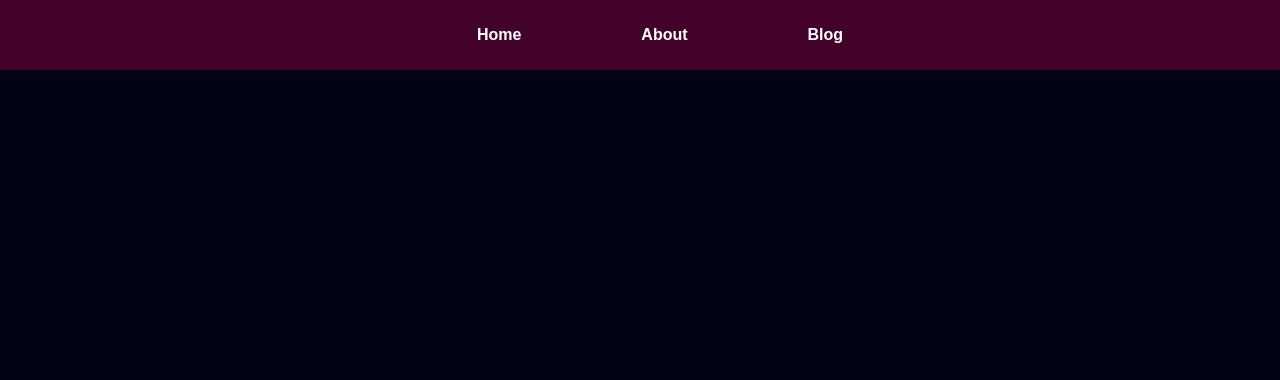
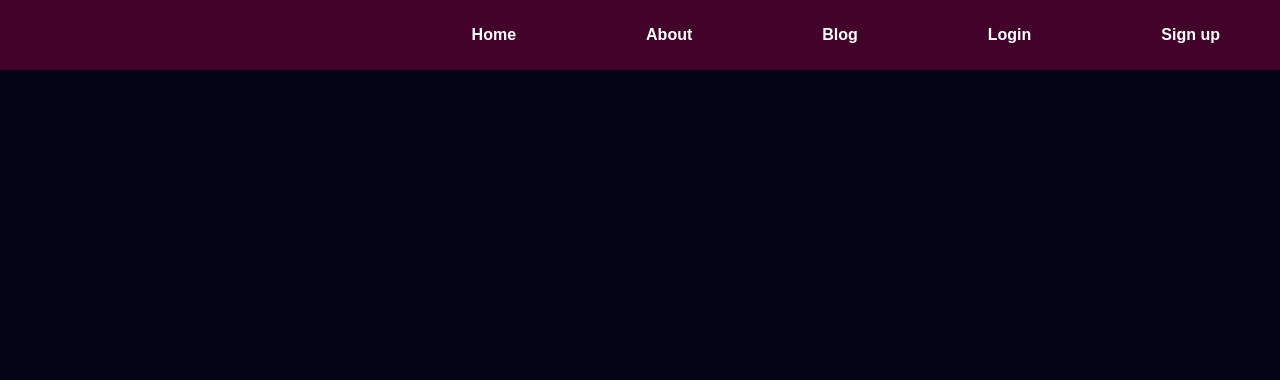
Before and after one commit to sitiabdulaziz11/alx-portfolio, a plain HTML site: page htmls/index.html in a window 1280 px wide. Shown: the top 380 px of the page. Drawn offline with Linux system fonts and the light colour scheme.

Commit message:
pertfolio

```diff
--- a/htmls/css_directory/cssfile1.css
+++ b/htmls/css_directory/cssfile1.css
@@ -2,6 +2,7 @@ body {
     background-color:rgb(3, 3, 22);
     font-family: Arial, sans-serif;
     color: aliceblue;
+    /*overflow-y: scroll;*/
     margin: 0;
     padding: 0;
 }
@@ -11,16 +12,17 @@ body {
     height: 70px;
     width: 100%;
     display: flex;
-    justify-content: center;
+    margin-right: 40px;
+    justify-content: flex-end;
     align-items: center;
 }
 
 .navbar {
     display: flex;
-    justify-content: center;
+    justify-content: flex-start;
     align-items: center;
-   /* padding: 10px;
-    background-color: #f0f0f0;*/
+    padding: 10px;
+    /*background-color: #f0f0f0;*/
 }
 
 .navbar ul {
@@ -31,8 +33,9 @@ body {
 }
 
 .navbar ul li {
-    margin-right: 40px;
     margin-left: 80px;
+    margin-right: 50px;
+
 }
 
 .navbar ul li a {
@@ -41,7 +44,12 @@ body {
     font-weight: bold;
 }
 
-.body_text {
+.navbar ul li a:hover {
+    color: #036624;
+}
+
+
+#body_text {
     display: flex;
     justify-content: center;
     align-items: center;
--- a/htmls/index.html
+++ b/htmls/index.html
@@ -14,12 +14,14 @@
                     <li><a href="#">Home</a></li>
                     <li><a href="#">About</a></li>
                     <li><a href="#">Blog</a></li>
+                    <li><a href="#">Login</a></li>
+                    <li><a href="#">Sign up</a></li>
                 </ul>
             </nav>
         </div>
     </header>
 
-    <div class="body_text">
+    <div id="body_text">
         <h1> Welcome to Finder</h1>
     </div>
 
```
